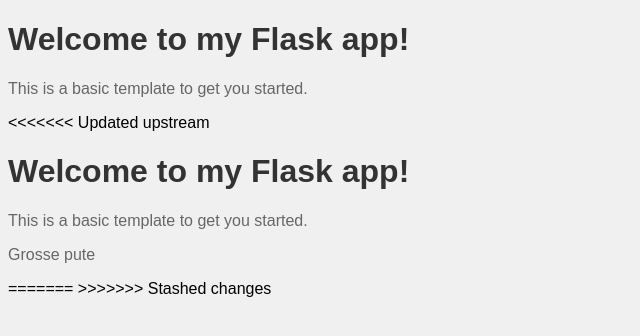
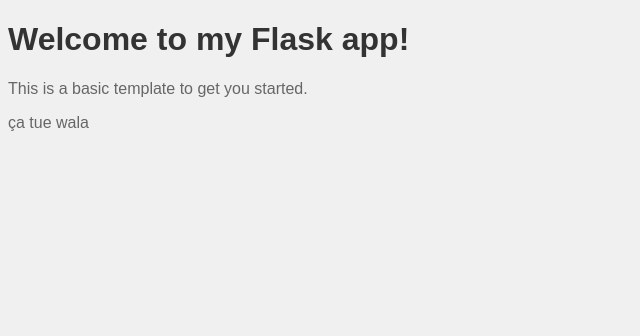
Before and after one commit to gohuKano/SOZO, a Flask app: page / in a window 1280 px wide. Shown: the top 336 px of the page, without its empty margins (0-640 px from the left). Run offline with Flask 3, Linux system fonts and the light colour scheme.

Commit message:
Update index.html

```diff
--- a/templates/index.html
+++ b/templates/index.html
@@ -16,16 +16,9 @@
 
   <h1>Welcome to my Flask app!</h1>
   <p>This is a basic template to get you started.</p>
+  <p>ça tue wala</p>
 
-<<<<<<< Updated upstream
-  <body>
-    <h1>Welcome to my Flask app!</h1>
-    <p>This is a basic template to get you started.</p>
-    <p>Grosse pute</p>
-  </body>
-=======
 </body>
 
 
->>>>>>> Stashed changes
 </html>
```
